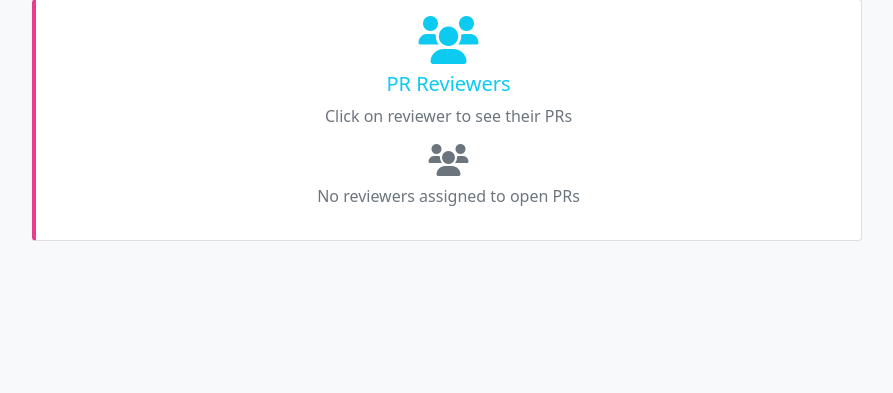
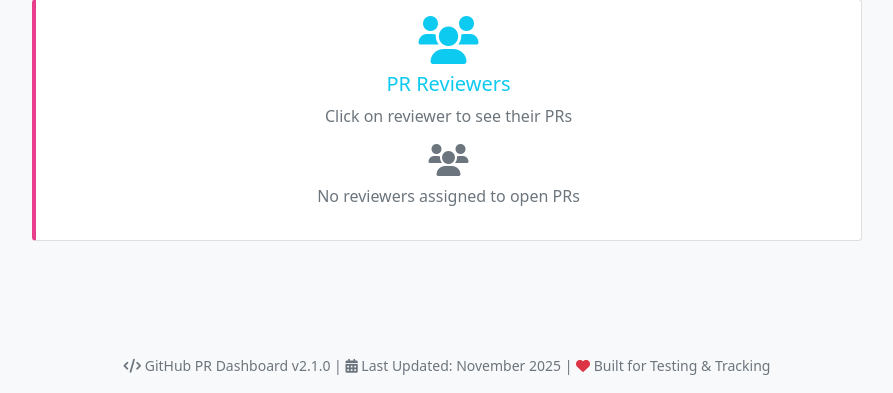
Before and after one commit to rakeshreddyperam/testing, a Flask app: page / in a window 1280 px wide. Shown: the part 431-824 px from the top of the page, without its empty margins (193-1086 px from the left). Before the commit the page ends 672 px from the top, so only its background shows below. Run offline with Flask 3, Linux system fonts and the light colour scheme; data that the repository does not hold is empty.

Commit message:
feat: enhance dashboard with footer and updated documentation
- Add footer with version info (v2.1.0) and current date
- Update README with recent changes and testing features
- Improve documentation for Smart Test Analyzer
- Add visual enhancements for better user experience

This commit is for testing PR creation and tracking purposes.

```diff
--- a/templates/dashboard.html
+++ b/templates/dashboard.html
@@ -832,5 +832,16 @@
                 });
         }
     </script>
+
+    <!-- Footer -->
+    <footer class="bg-light text-center py-3 mt-5">
+        <div class="container">
+            <small class="text-muted">
+                <i class="fas fa-code"></i> GitHub PR Dashboard v2.1.0 |
+                <i class="fas fa-calendar-alt"></i> Last Updated: November 2025 |
+                <i class="fas fa-heart text-danger"></i> Built for Testing & Tracking
+            </small>
+        </div>
+    </footer>
 </body>
 </html>
```
Also changed, not shown: README.md.
